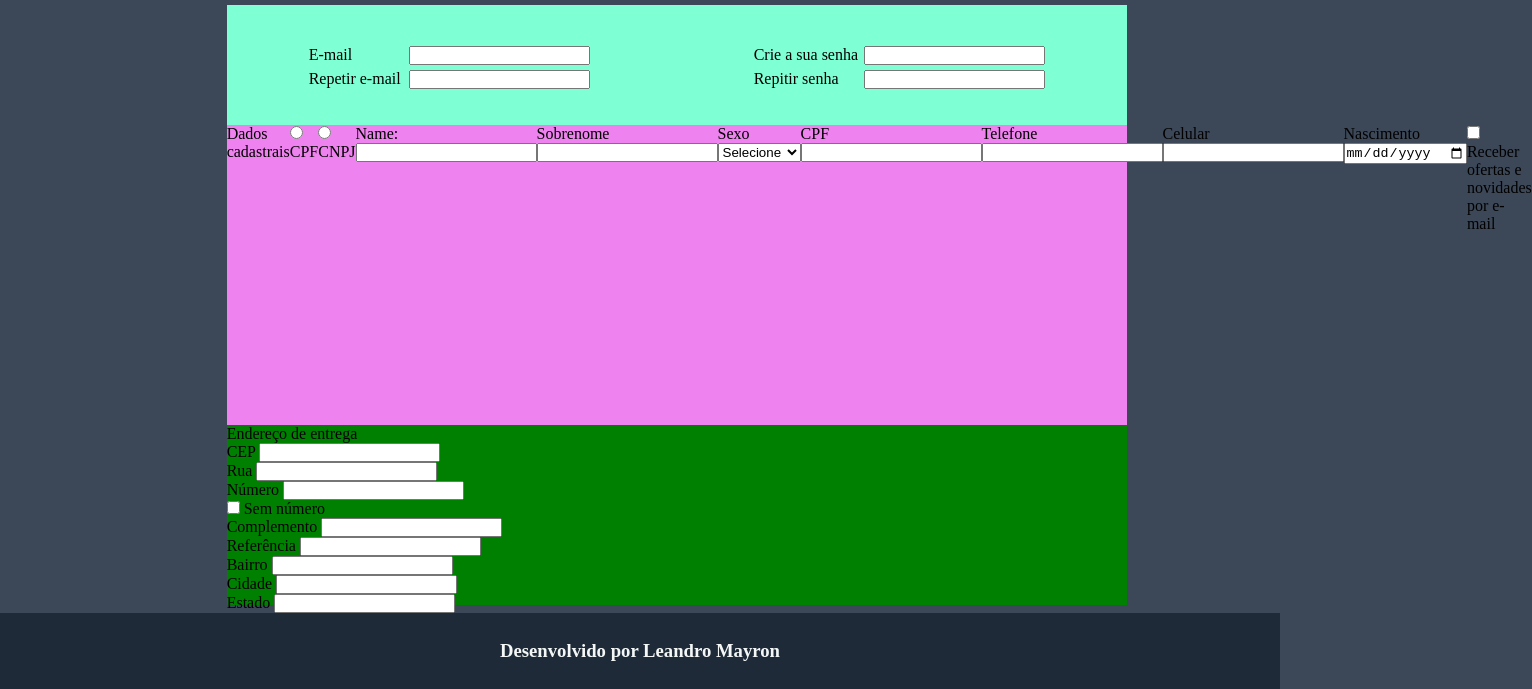
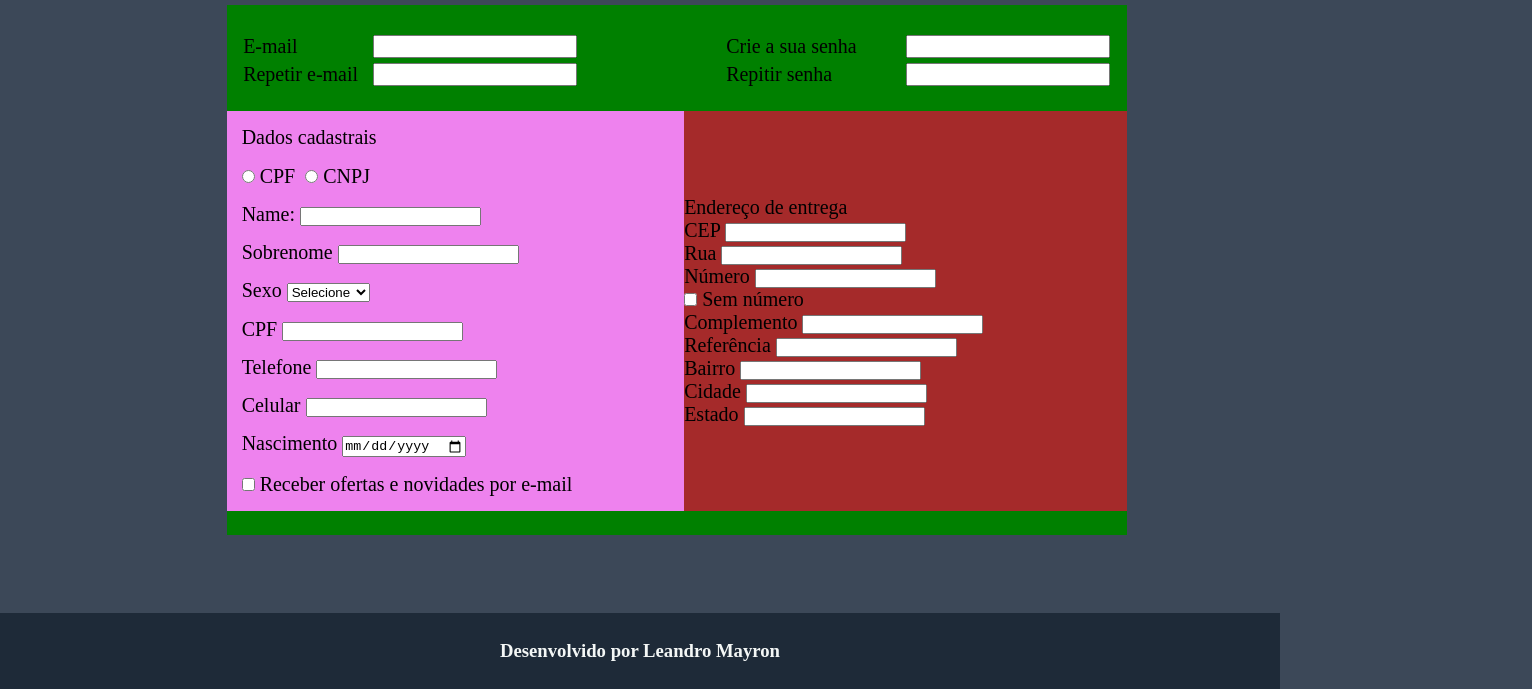
Before and after one commit to LeandroMayron/projeto4Digicad, a plain HTML site: page cadastrar.html in a window 1280 px wide. Shown: the part 127-816 px from the top of the page, 1532 px wide, since content can reach past the window. Drawn offline with Linux system fonts and the light colour scheme.

Commit message:
Estilizando o layout da tabela

```diff
--- a/cadastrar.html
+++ b/cadastrar.html
@@ -37,22 +37,24 @@
                         </fieldset>
                         <fieldset class="fieldEmail">
                             <label for="email">Repetir e-mail</label>
-                            <input type="email" id="re-email" name="re-email">
+                            <input title="email" type="email" id="re-email" name="re-email">
                         </fieldset>
                     </div>
                     <div class="areaSenha">
                         <fieldset class="fieldSenha">
                             <label for="pwd">Crie a sua senha</label>
-                            <input type="password" id="password" name="password">
+                            <input title="senha" type="password" id="password" name="password">
                         </fieldset>
                         <fieldset class="fieldSenha">
                             <label for="pwd">Repitir senha</label>
-                            <input type="password" id="re-password" name="re-password">
+                            <input title="re-password" type="password" id="re-password" name="re-password">
                         </fieldset>
                     </div>
                 </div>
+                <div class="telaCadastro">
                     <div class="areaCadastro">
                         <legend>Dados cadastrais</legend>
+                        <div class="areaRadio">
                             <fieldset>
                                 <input type="radio" id="cpf" name="certificado" value="CPF">
                                 <label for="cpf">CPF</label>
@@ -61,13 +63,14 @@
                                 <input type="radio" id="cnpj" name="certificado" value="cnps">
                                 <label for="cnpj">CNPJ</label>
                             </fieldset>
+                        </div>
                         <fieldset>
                             <label for="name">Name:</label>
                             <input type="text" name="name" id="name">
                         </fieldset>
                         <fieldset>
                             <label for="sobreNome">Sobrenome</label>
-                        <input type="text" name="sobrenome" id="sobrenome">
+                            <input title="sobrenome" type="text" name="sobrenome" id="sobrenome">
                         </fieldset>
                         <fieldset>
                             <label for="sexo">Sexo</label>
@@ -79,7 +82,7 @@
                         </fieldset>
                         <fieldset>
                             <label for="cpf">CPF</label>
-                        <input type="number" name="cpf" id="cpf">
+                            <input type="text" name="cpf" id="cpf">
                         </fieldset>
                         <fieldset>
                             <label for="telefone">Telefone</label>
@@ -87,7 +90,7 @@
                         </fieldset>
                         <fieldset>
                             <label for="cel">Celular</label>
-                        <input type="tel" name="celular" id="celular">
+                            <input title="telefone" type="tel" name="celular" id="celular">
                         </fieldset>
                         <fieldset>
                             <label for="nascimento">Nascimento</label>
@@ -99,12 +102,12 @@
                         </fieldset>
 
                     </div>
-
+                    <div class="areaEndereco">
                         <fieldset>
                             <legend> Endereço de entrega</legend>
                             <fieldset>
                                 <label for="cep">CEP</label>
-                        <input type="number" id="cep" name="cep">
+                                <input type="text" id="cep" name="cep">
                             </fieldset>
                             <fieldset>
                                 <label for="rua">Rua</label>
@@ -140,6 +143,8 @@
                             </fieldset>
                         </fieldset>
                     </div>
+                </div>
+            </div>
         </section>
     </main>
     <footer>
--- a/css/form.css
+++ b/css/form.css
@@ -1,7 +1,8 @@
 .formulario {
     width: 900px;
-    height: 600px;
+    height: 530px;
     display: flexbox;
+    font-size: 20px;
     background-color: green;
 }
 
@@ -15,7 +16,10 @@ fieldset {
     height: 20%;
     justify-content: space-around;
     align-items: center;
-    background-color: aquamarine;
+}
+
+.areaEmail {
+    width: 50%;
 }
 
 .fieldEmail {
@@ -24,8 +28,12 @@ fieldset {
 }
 
 .fieldEmail > label {
-    width: 100px;
+    width: 130px;
     display: inline-block;
+}
+
+.fieldEmail > input {
+    width: 200px;
 }
 
 .fieldSenha {
@@ -34,13 +42,40 @@ fieldset {
 }
 
 .fieldSenha > label {
-    width: 110px;
+    width: 180px;
     display: inline-block;
 }
 
+.fieldSenha > input {
+    width: 200px;
+}
+
 .areaCadastro {
+    padding-left: 15px;
     display: flex;
-    width: 100%;
-    height: 300px;
+    flex-direction: column;
+    justify-content: space-evenly;
+    width: 50%;
+    height: 50vh;
     background-color: violet;
 }
+
+.areaRadio {
+    display: flex;
+}
+
+.areaRadio > fieldset {
+    margin-right: 10px;
+}
+
+.telaCadastro {
+    display: flex;
+}
+
+.areaEndereco {
+    display: flex;
+    width: 50%;
+    flex-direction: column;
+    justify-content: space-evenly;
+    background-color: brown;
+}
```
Lines whose indentation alone changed are shown as unchanged.
